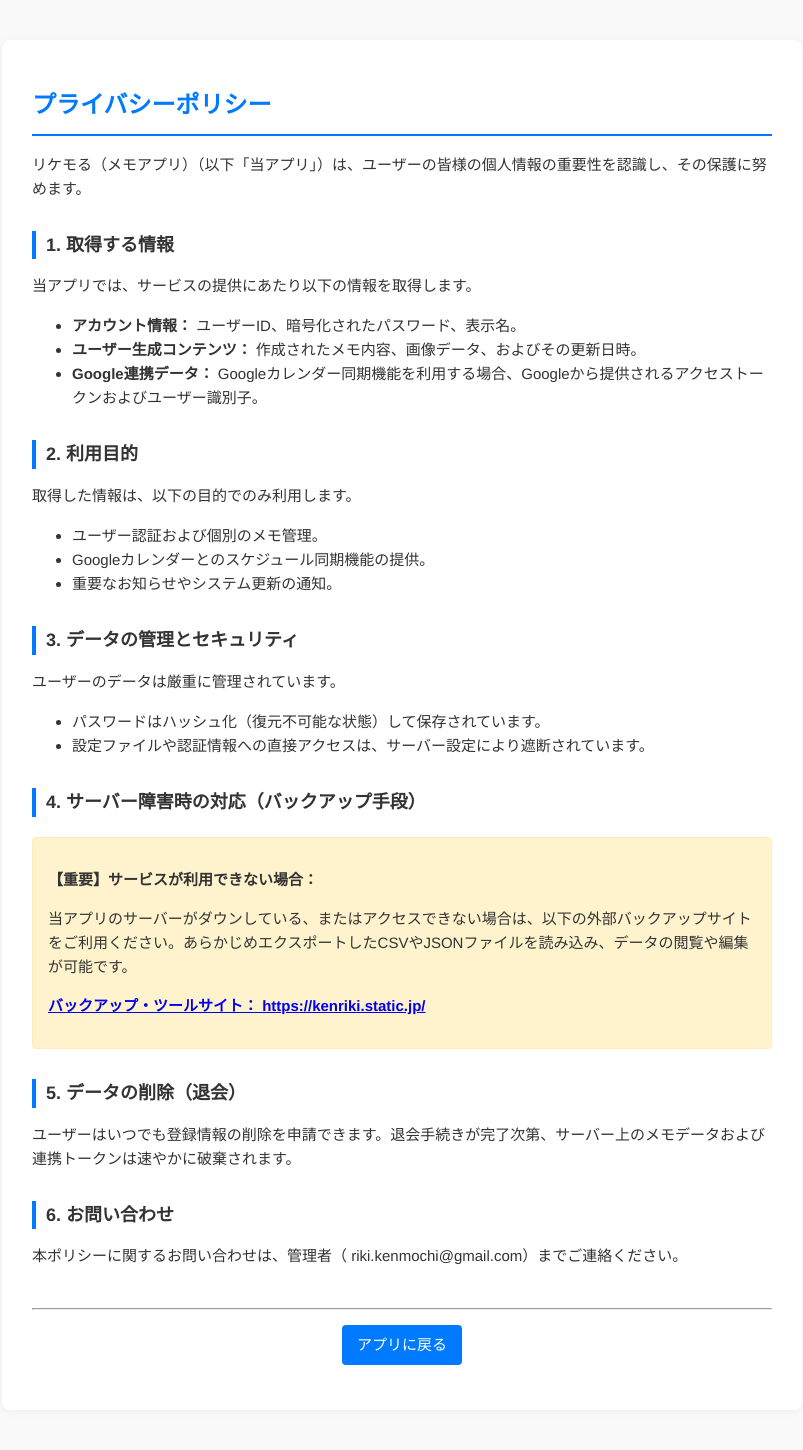
After one commit to kenriki/purePHPnoFrameWork, a PHP site: page /privacy.php in a window 1280 px wide. The commit adds this page. Shown: the whole page, without its empty margins (238-1041 px from the left). Run offline with PHP 8.4, Linux system fonts and the light colour scheme.

Commit message:
プライバシーポリシーページ追加

```diff
--- /dev/null
+++ b/public/privacy.php
@@ -0,0 +1,140 @@
+<?php
+/**
+ * プライバシーポリシーページ
+ * 場所: C:\Apache24\htdocs\sample\public\privacy.php
+ */
+
+// サイト名や連絡先を必要に応じて書き換えてください
+$siteName = "リケモる（メモアプリ）";
+$adminContact = "riki.kenmochi@gmail.com";
+$backupUrl = "https://kenriki.static.jp/";
+
+?>
+<!DOCTYPE html>
+<html lang="ja">
+
+<head>
+    <meta charset="UTF-8">
+    <meta name="viewport" content="width=device-width, initial-scale=1.0">
+    <title>プライバシーポリシー |
+        <?php echo $siteName; ?>
+    </title>
+    <style>
+        body {
+            font-family: "Helvetica Neue", Arial, sans-serif;
+            line-height: 1.6;
+            color: #333;
+            max-width: 800px;
+            margin: 0 auto;
+            padding: 40px 20px;
+            background-color: #f9f9f9;
+        }
+
+        .container {
+            background: #fff;
+            padding: 30px;
+            border-radius: 8px;
+            box-shadow: 0 2px 10px rgba(0, 0, 0, 0.05);
+        }
+
+        h1 {
+            border-bottom: 2px solid #007bff;
+            padding-bottom: 10px;
+            color: #007bff;
+            font-size: 24px;
+        }
+
+        h2 {
+            font-size: 18px;
+            margin-top: 30px;
+            border-left: 4px solid #007bff;
+            padding-left: 10px;
+        }
+
+        p,
+        li {
+            font-size: 15px;
+        }
+
+        .alert-box {
+            background-color: #fff3cd;
+            border: 1px solid #ffeeba;
+            padding: 15px;
+            border-radius: 4px;
+            margin-top: 20px;
+        }
+
+        .footer-link {
+            margin-top: 40px;
+            text-align: center;
+        }
+
+        .btn {
+            display: inline-block;
+            padding: 8px 15px;
+            background: #007bff;
+            color: #fff;
+            text-decoration: none;
+            border-radius: 4px;
+        }
+    </style>
+</head>
+
+<body>
+
+    <div class="container">
+        <h1>プライバシーポリシー</h1>
+        <p>
+            <?php echo $siteName; ?>（以下「当アプリ」）は、ユーザーの皆様の個人情報の重要性を認識し、その保護に努めます。
+        </p>
+
+        <h2>1. 取得する情報</h2>
+        <p>当アプリでは、サービスの提供にあたり以下の情報を取得します。</p>
+        <ul>
+            <li><strong>アカウント情報：</strong> ユーザーID、暗号化されたパスワード、表示名。</li>
+            <li><strong>ユーザー生成コンテンツ：</strong> 作成されたメモ内容、画像データ、およびその更新日時。</li>
+            <li><strong>Google連携データ：</strong> Googleカレンダー同期機能を利用する場合、Googleから提供されるアクセストークンおよびユーザー識別子。</li>
+        </ul>
+
+        <h2>2. 利用目的</h2>
+        <p>取得した情報は、以下の目的でのみ利用します。</p>
+        <ul>
+            <li>ユーザー認証および個別のメモ管理。</li>
+            <li>Googleカレンダーとのスケジュール同期機能の提供。</li>
+            <li>重要なお知らせやシステム更新の通知。</li>
+        </ul>
+
+        <h2>3. データの管理とセキュリティ</h2>
+        <p>ユーザーのデータは厳重に管理されています。</p>
+        <ul>
+            <li>パスワードはハッシュ化（復元不可能な状態）して保存されています。</li>
+            <li>設定ファイルや認証情報への直接アクセスは、サーバー設定により遮断されています。</li>
+        </ul>
+
+        <h2>4. サーバー障害時の対応（バックアップ手段）</h2>
+        <div class="alert-box">
+            <p><strong>【重要】サービスが利用できない場合：</strong></p>
+            <p>当アプリのサーバーがダウンしている、またはアクセスできない場合は、以下の外部バックアップサイトをご利用ください。あらかじめエクスポートしたCSVやJSONファイルを読み込み、データの閲覧や編集が可能です。
+            </p>
+            <p><a href="<?php echo $backupUrl; ?>" target="_blank" rel="noopener noreferrer"><strong>バックアップ・ツールサイト：
+                        <?php echo $backupUrl; ?>
+                    </strong></a></p>
+        </div>
+
+        <h2>5. データの削除（退会）</h2>
+        <p>ユーザーはいつでも登録情報の削除を申請できます。退会手続きが完了次第、サーバー上のメモデータおよび連携トークンは速やかに破棄されます。</p>
+
+        <h2>6. お問い合わせ</h2>
+        <p>本ポリシーに関するお問い合わせは、管理者（
+            <?php echo $adminContact; ?>）までご連絡ください。
+        </p>
+
+        <div class="footer-link">
+            <hr>
+            <p><a href="index.php" class="btn">アプリに戻る</a></p>
+        </div>
+    </div>
+
+</body>
+
+</html>
```
Also changed, not shown: app/templates/layout/footer.php (+50 -1 lines).
